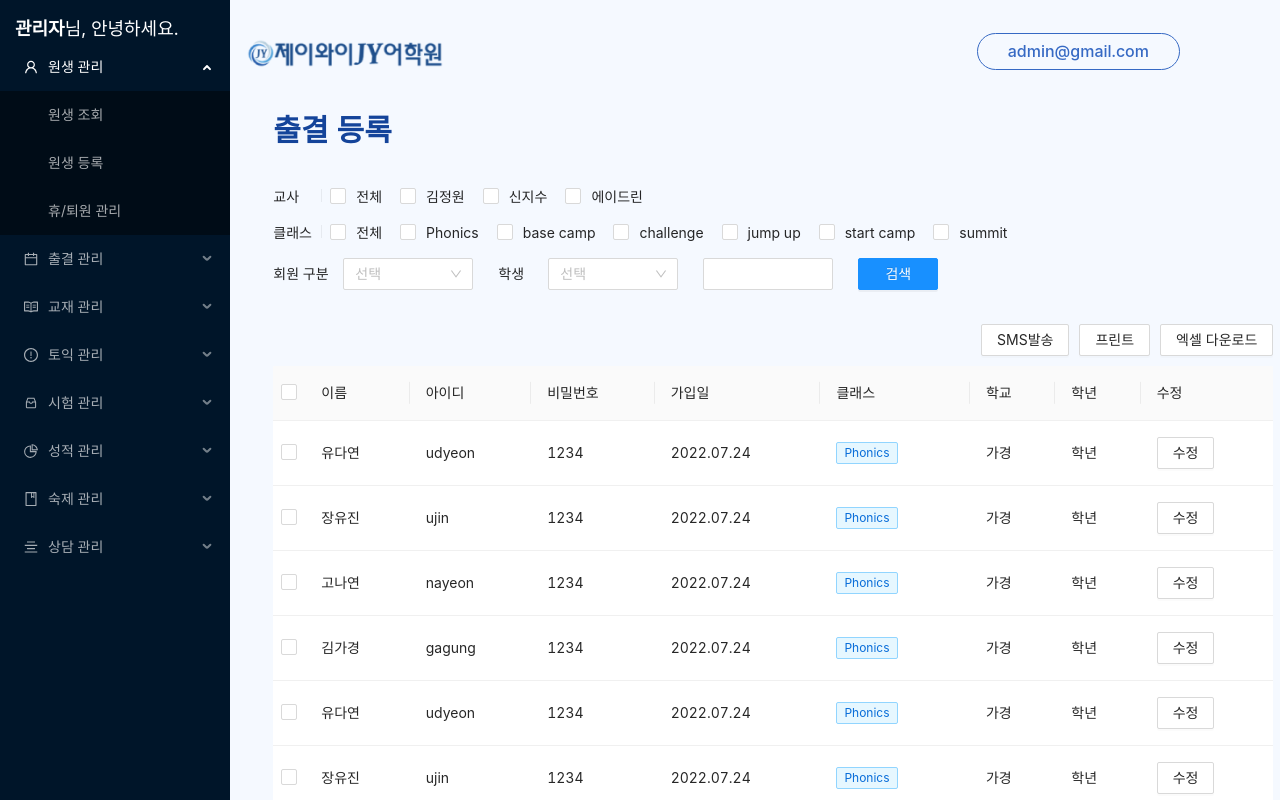
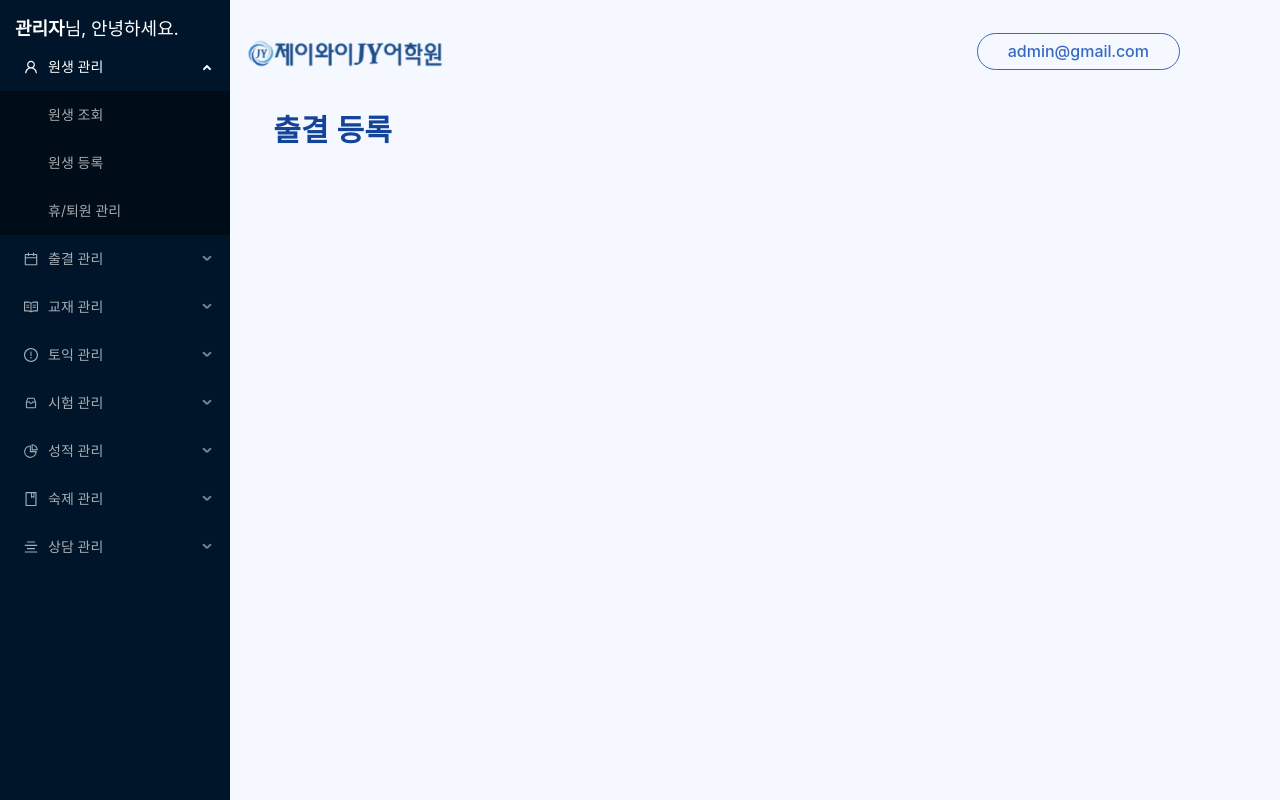
Before and after one commit to ahnseunghwan/jymock, a React (Create React App) app: page /attendence/register in a window 1280 px wide. Shown: the top 800 px of the page. Built offline with nearby package versions, Linux system fonts and the light colour scheme.

Commit message:
Chore : AttendenceRegister 레이아웃 삭제

```diff
--- a/src/pages/Attendence/Register/index.tsx
+++ b/src/pages/Attendence/Register/index.tsx
@@ -1,190 +1,9 @@
 import React, { useState } from 'react';
-import {
-  ContentActionButton,
-  ContentActionButtonTypo,
-  ContentActionContainer,
-  ContentContainer,
-  ContentTable,
-  MenuContainer,
-  MenuItemContainer,
-  MenuItemContentButton,
-  MenuItemContentButtonTypo,
-  MenuItemContentContainer,
-  MenuItemContentSelect,
-  MenuItemContentSelectOption,
-  MenuItemContentTextInput,
-  MenuItemContentTypo,
-  MenuItemContentTypoContainer,
-  MenuItemHeaderTypo,
-  MenuItemHeaderTypoWrapper,
-  Root,
-  TitleTypo,
-} from './styled';
-import studentSearchMenu from 'assets/json/student_search_menu.json';
-import { Button, Checkbox, Divider, Tag } from 'antd';
-
+import { Root, TitleTypo } from './styled';
 const AttendenceRegister = () => {
-  const [teacherList, setTeacherList] = useState<string[]>([
-    '전체',
-    ...studentSearchMenu.teachers,
-  ]);
-  const [classList, setClassList] = useState<string[]>([
-    '전체',
-    ...studentSearchMenu.classes,
-  ]);
-  const [tableData, setTableData] = useState<any[]>(
-    studentSearchMenu.table_data
-  );
-
-  const tableColumns = [
-    {
-      title: '이름',
-      dataIndex: 'name',
-      key: 'name',
-    },
-    {
-      title: '아이디',
-      dataIndex: 'id',
-      key: 'id',
-    },
-    {
-      title: '비밀번호',
-      dataIndex: 'password',
-      key: 'password',
-    },
-    {
-      title: '가입일',
-      dataIndex: 'created_at',
-      key: 'created_at',
-    },
-    {
-      title: '클래스',
-      dataIndex: 'class_title',
-      key: 'class_title',
-      render: (tags: string[]) => (
-        <>
-          {tags.map((tag) => (
-            <Tag color='blue' key={tag}>
-              {tag}
-            </Tag>
-          ))}
-        </>
-      ),
-    },
-    {
-      title: '학교',
-      dataIndex: 'school',
-      key: 'school',
-    },
-    {
-      title: '학년',
-      dataIndex: 'grade',
-      key: 'grade',
-    },
-    {
-      title: '수정',
-      dataIndex: 'edit',
-      key: 'edit',
-      render: () => <Button>수정</Button>,
-    },
-  ];
-
-  const rowSelection = {
-    onChange: (selectedRowKeys: any, selectedRows: any) => {
-      console.log(
-        `selectedRowKeys: ${selectedRowKeys}`,
-        'selectedRows: ',
-        selectedRows
-      );
-    },
-    getCheckboxProps: (record: any) => ({
-      disabled: record.name === 'Disabled User',
-      name: record.name,
-    }),
-  };
-
   return (
     <Root>
       <TitleTypo level={2}>출결 등록</TitleTypo>
-      <MenuContainer>
-        <MenuItemContainer>
-          <MenuItemHeaderTypoWrapper width={40}>
-            <MenuItemHeaderTypo>교사</MenuItemHeaderTypo>
-          </MenuItemHeaderTypoWrapper>
-          <Divider type='vertical' />
-          <MenuItemContentContainer>
-            {teacherList.map((teacher, index) => (
-              <MenuItemContentTypoContainer key={`menu_teacher_${index}`}>
-                <Checkbox />
-                <MenuItemContentTypo>{teacher}</MenuItemContentTypo>
-              </MenuItemContentTypoContainer>
-            ))}
-          </MenuItemContentContainer>
-        </MenuItemContainer>
-        <MenuItemContainer>
-          <MenuItemHeaderTypoWrapper width={40}>
-            <MenuItemHeaderTypo>클래스</MenuItemHeaderTypo>
-          </MenuItemHeaderTypoWrapper>
-          <Divider type='vertical' />
-          <MenuItemContentContainer>
-            {classList.map((classTitle, index) => (
-              <MenuItemContentTypoContainer key={`menu_class_${index}`}>
-                <Checkbox />
-                <MenuItemContentTypo>{classTitle}</MenuItemContentTypo>
-              </MenuItemContentTypoContainer>
-            ))}
-          </MenuItemContentContainer>
-        </MenuItemContainer>
-        <MenuItemContainer>
-          <MenuItemHeaderTypoWrapper width={70}>
-            <MenuItemHeaderTypo>회원 구분</MenuItemHeaderTypo>
-          </MenuItemHeaderTypoWrapper>
-          <MenuItemContentSelect placeholder='선택'>
-            <MenuItemContentSelectOption value={1}>
-              원생
-            </MenuItemContentSelectOption>
-            <MenuItemContentSelectOption value={2}>
-              휴/퇴원
-            </MenuItemContentSelectOption>
-          </MenuItemContentSelect>
-          <MenuItemHeaderTypoWrapper width={50} style={{ marginLeft: '25px' }}>
-            <MenuItemHeaderTypo>학생</MenuItemHeaderTypo>
-          </MenuItemHeaderTypoWrapper>
-          <MenuItemContentSelect placeholder='선택'>
-            <MenuItemContentSelectOption value={1}>
-              이름
-            </MenuItemContentSelectOption>
-            <MenuItemContentSelectOption value={2}>
-              아이디
-            </MenuItemContentSelectOption>
-          </MenuItemContentSelect>
-          <MenuItemContentTextInput style={{ marginLeft: '25px' }} />
-          <MenuItemContentButton type='primary' style={{ marginLeft: '25px' }}>
-            <MenuItemContentButtonTypo>검색</MenuItemContentButtonTypo>
-          </MenuItemContentButton>
-        </MenuItemContainer>
-        <ContentContainer>
-          <ContentActionContainer>
-            <ContentActionButton>
-              <ContentActionButtonTypo>SMS발송</ContentActionButtonTypo>
-            </ContentActionButton>
-            <ContentActionButton>
-              <ContentActionButtonTypo>프린트</ContentActionButtonTypo>
-            </ContentActionButton>
-            <ContentActionButton>
-              <ContentActionButtonTypo>엑셀 다운로드</ContentActionButtonTypo>
-            </ContentActionButton>
-          </ContentActionContainer>
-          <ContentTable
-            columns={tableColumns}
-            rowSelection={{
-              type: 'checkbox',
-              ...rowSelection,
-            }}
-            dataSource={tableData}
-          />
-        </ContentContainer>
-      </MenuContainer>
     </Root>
   );
 };
```
